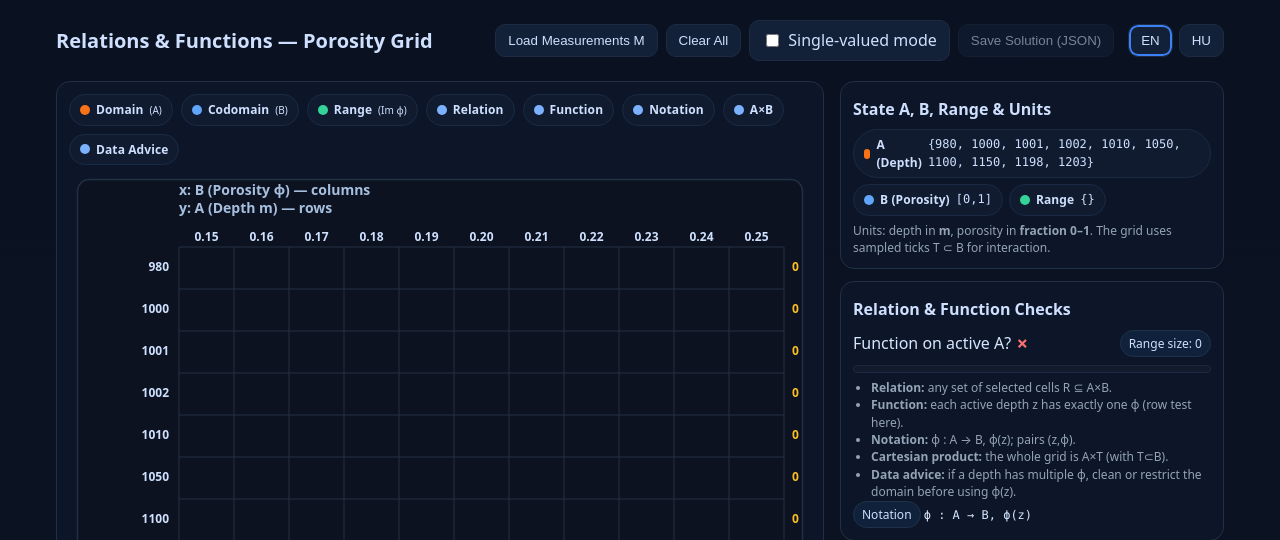
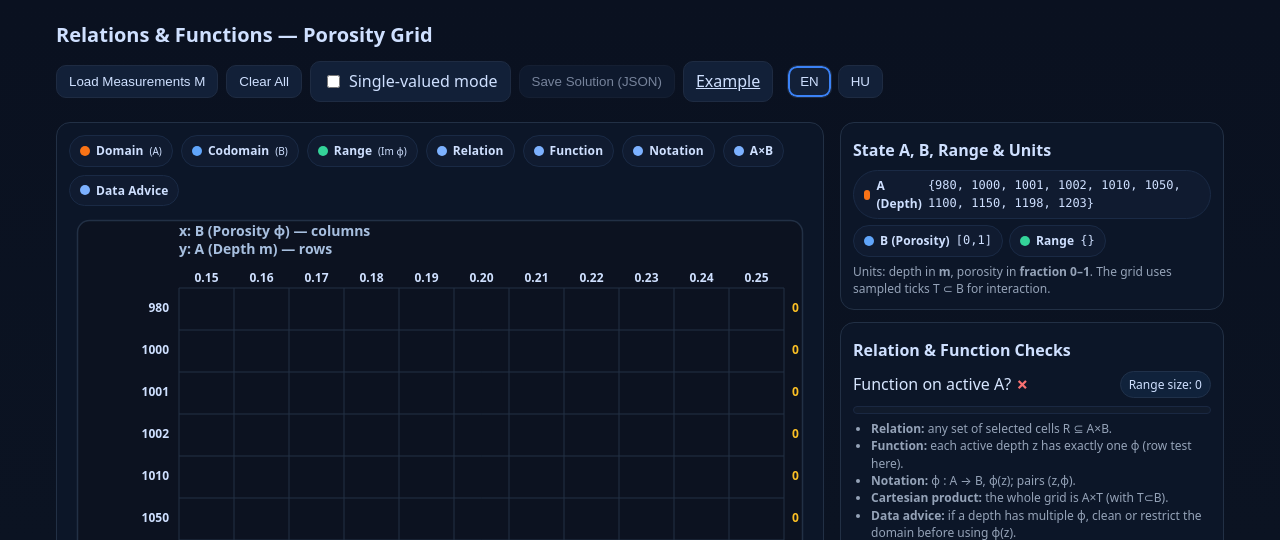
Before and after one commit to AIforimpact22/math1styear, a Flask app: page /relations in a window 1280 px wide. Shown: the top 540 px of the page. Run offline with Flask 3, Linux system fonts and the light colour scheme.

Commit message:
Add example link button on Relations & Functions page

```diff
--- a/templates/relations.html
+++ b/templates/relations.html
@@ -69,6 +69,7 @@
       <input id="singleValued" type="checkbox"/><span id="lblSingle">Single‑valued mode</span>
     </label>
     <button id="btnSave" class="btn" disabled>Save Solution (JSON)</button>
+    <a class="btn" href="https://hawkarabdulhaq.github.io/mathforbsc/relationexample.html" target="_blank" rel="noopener">Example</a>
     <div class="lang" aria-label="Language">
       <button id="langEn" class="btn active">EN</button>
       <button id="langHu" class="btn">HU</button>
```
